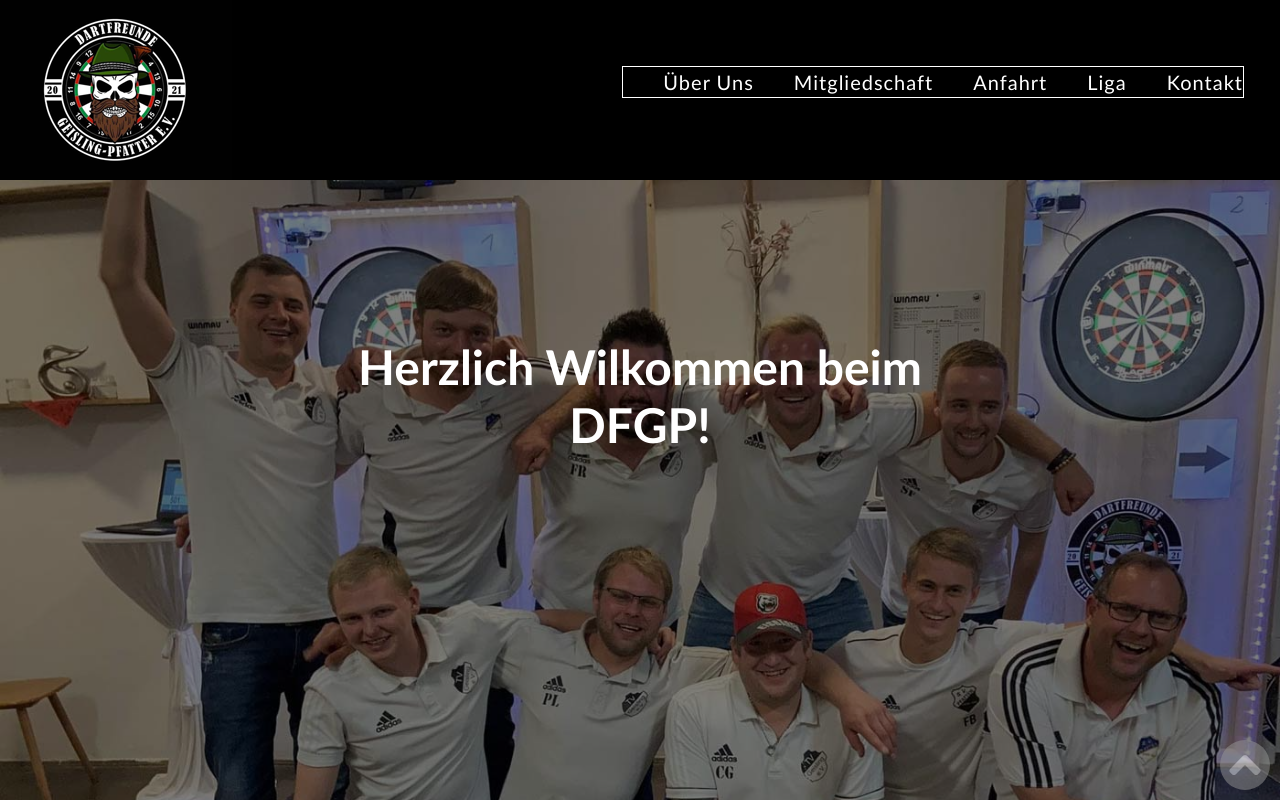
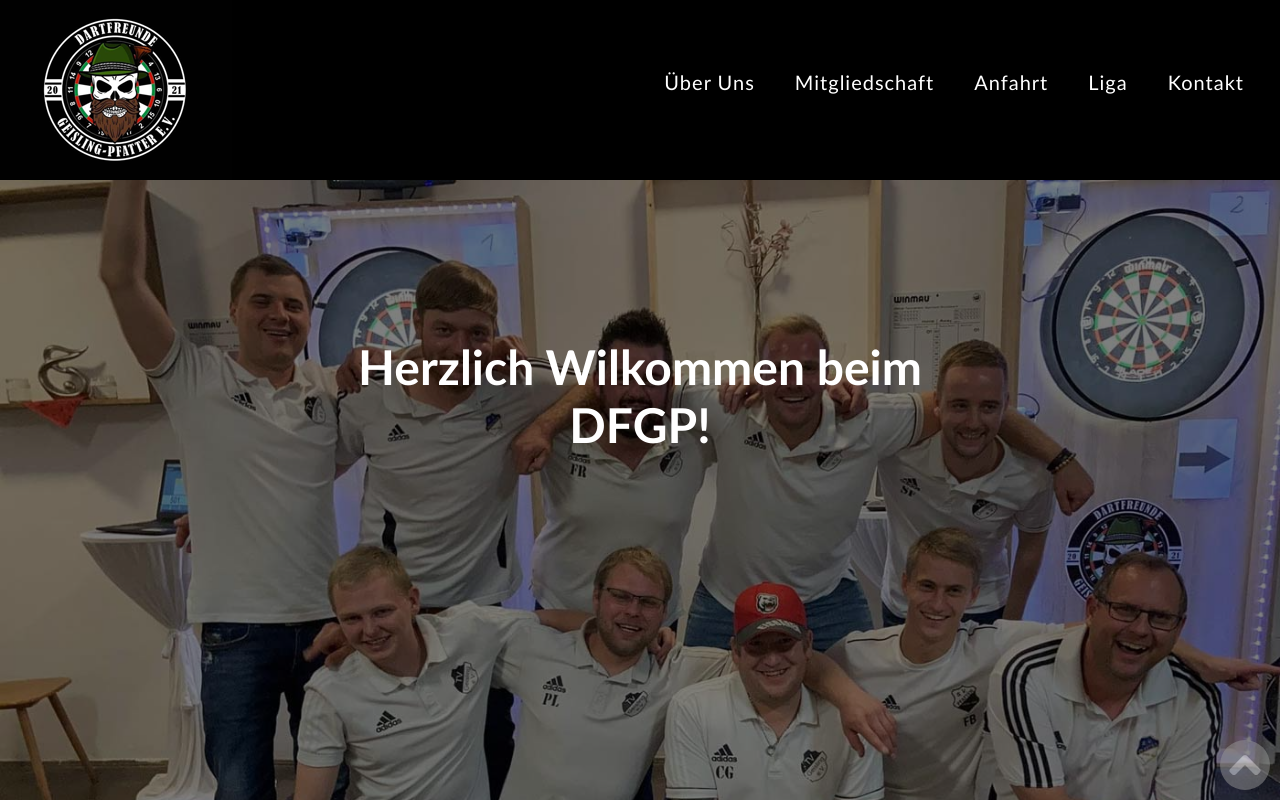
Before and after one commit to Cod1ngFabi/DFGP, a React (Create React App) app: page / in a window 1280 px wide. Shown: the top 800 px of the page. Built offline with nearby package versions, Linux system fonts and the light colour scheme.

Commit message:
little changes

```diff
--- a/src/styles/navbar.scss
+++ b/src/styles/navbar.scss
@@ -36,7 +36,6 @@ header {
 .navigation-parent {
     display: none;
     color: white;
-    border: solid 1px white;
     display: flex;
     align-items: flex-end;
     justify-content: flex-end;
```
